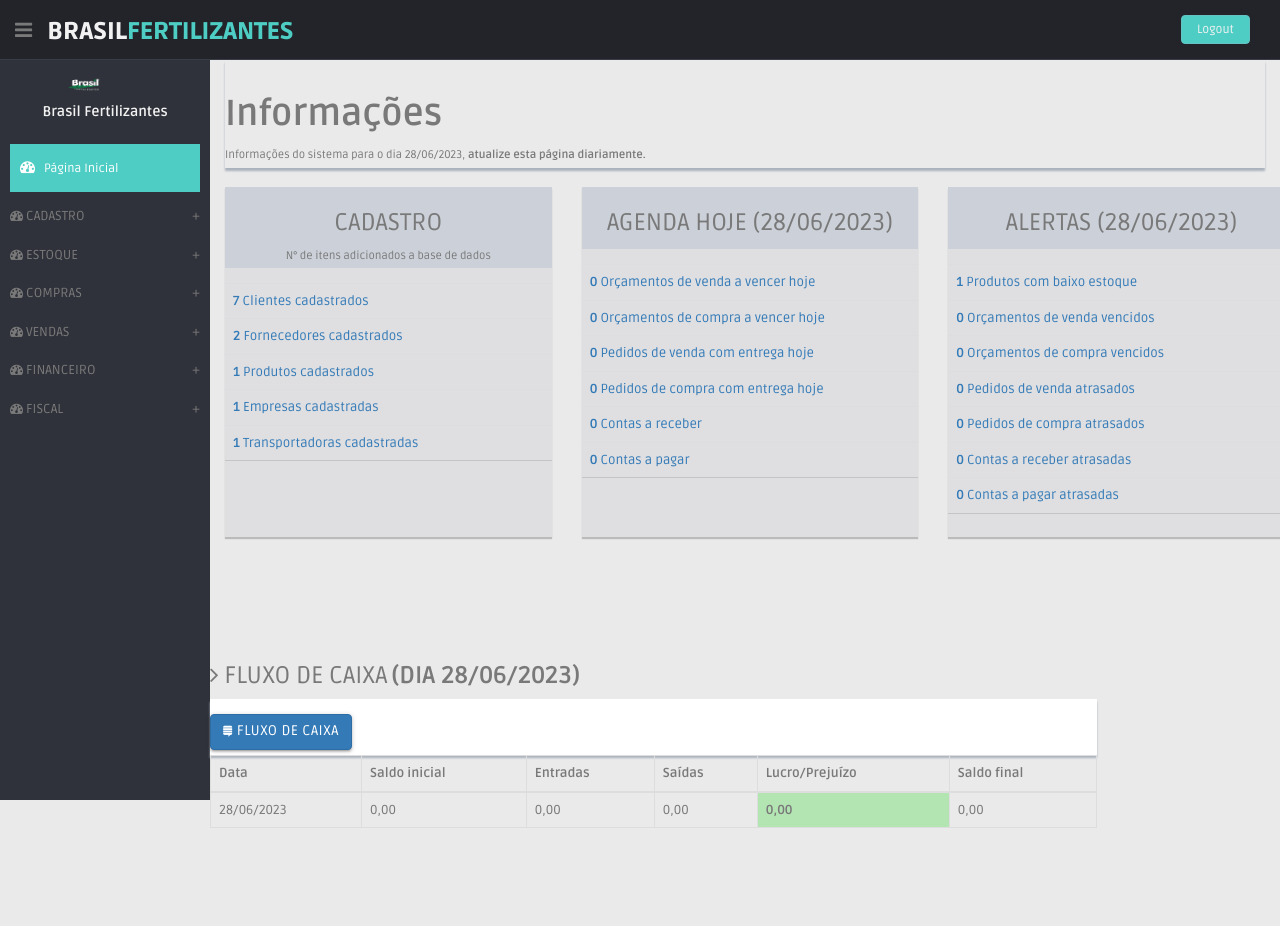
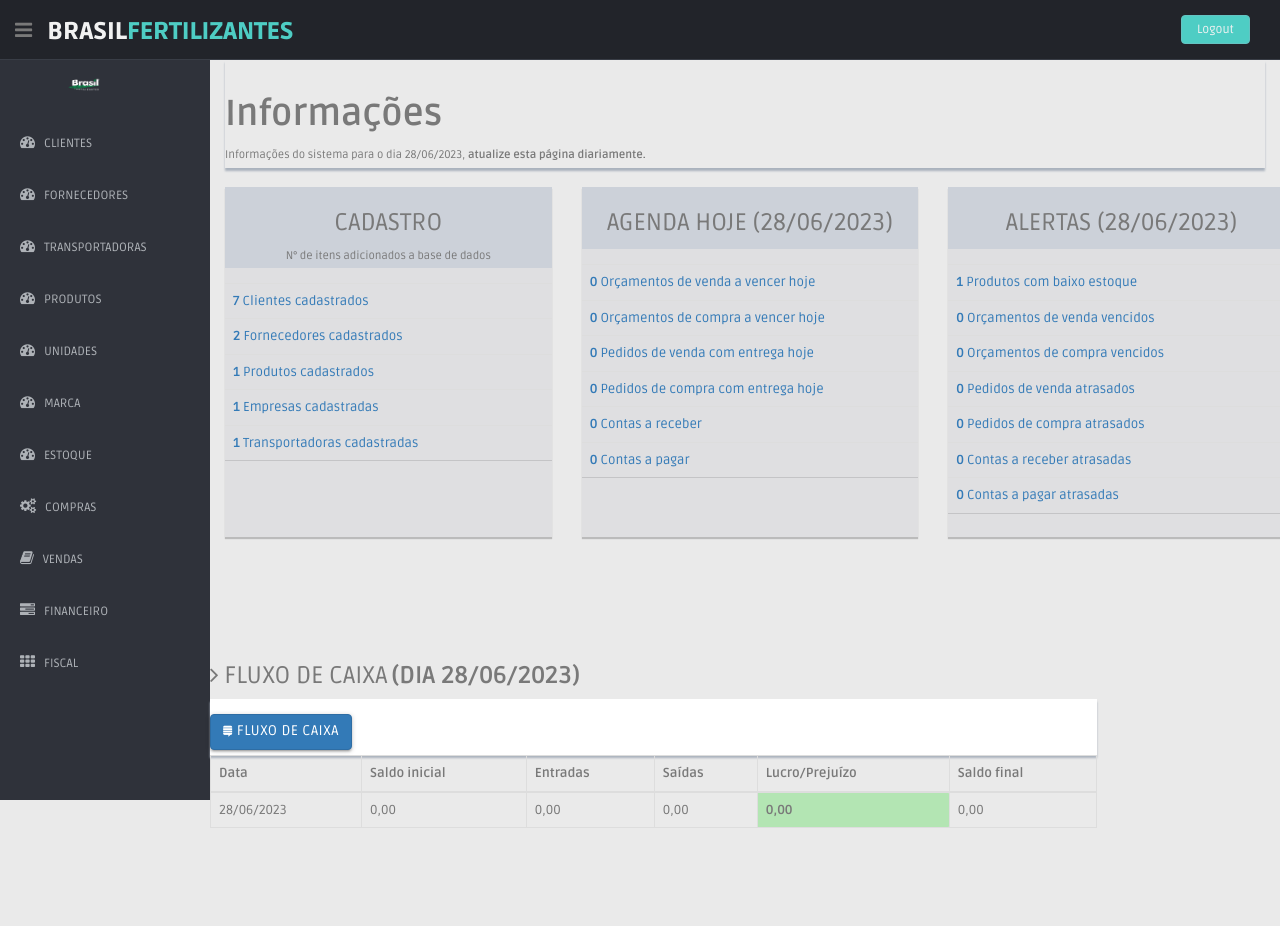
Before and after one commit to Basilio40/FERTISGE, a Django app: page / in a window 1280 px wide. Shown: the top 926 px of the page. Run offline with Django 3.2, Linux system fonts and the light colour scheme; a user stored in the database is signed in; data comes from the database, SQL or seed files in the repository; data that the repository does not hold is empty; some libraries are stand-ins or nearby versions.

Commit message:
Ajustes navbar e sidebar

```diff
--- a/djangosige/templates/base/navbar.html
+++ b/djangosige/templates/base/navbar.html
@@ -48,7 +48,7 @@
         <div class="fa fa-bars tooltips" data-placement="right" data-original-title="Toggle Navigation"></div>
       </div>
       <!--logo start-->
-      <a href="index.html" class="logo"><b>BRASIL<span>FERTILIZANTES</span></b></a>
+      <a href="{% url 'base:index' %}" class="logo"><b>BRASIL<span>FERTILIZANTES</span></b></a>
       <!--logo end-->
 
         <!--  notification end -->
--- a/djangosige/templates/base/sidebar.html
+++ b/djangosige/templates/base/sidebar.html
@@ -27,111 +27,77 @@
     <aside>
       <div id="sidebar" class="nav-collapse ">
         <!-- sidebar menu start-->
-        <ul class="sidebar-menu " id="nav-accordion">
-          <p class="centered"><a href="profile.html"><img src="{% static 'img/BRASIL_FERTILIZANTES.png' %}" class="img-circle" width="80"></a></p>
-          <h5 class="centered">Brasil Fertilizantes</h5>
+        <ul class="sidebar-menu" id="nav-accordion">
+          <p class="centered"><a href="{% url 'base:index' %}"><img src="{% static 'img/BRASIL_FERTILIZANTES.png' %}" class="img-circle" width="80"></a></p>
           <li class="mt">
-            <a class="active" href="{% url 'base:index' %}">
+          </li>
+          <li class="sub-menu">
+            <a href="{% url 'cadastro:listaclientesview' %}">
               <i class="fa fa-dashboard"></i>
-              <span>Página Inicial</span>
+              <span>CLIENTES</span>
               </a>
           </li>
-        </ul>
-          <div class="accordion_item" >
-            <div class="accordion_header">
+              <li class="sub-menu">
+                <a href="{% url 'cadastro:listafornecedoresview' %}">
+                  <i class="fa fa-dashboard"></i>
+                  <span>FORNECEDORES</span>
+                  </a>
+              </li>
+                  <li class="sub-menu">
+                    <a href="{% url 'cadastro:listatransportadorasview' %}">
+                      <i class="fa fa-dashboard"></i>
+                      <span>TRANSPORTADORAS</span>
+                      </a>
+                </li>
+                <li class="sub-menu">
+                  <a href="{% url 'cadastro:listaprodutosview' %}">
+                    <i class="fa fa-dashboard"></i>
+                    <span>PRODUTOS</span>
+                  </a>
+                  <li class="sub-menu">
+                      <a href="{% url 'cadastro:listaunidadesview' %}">
+                      <i class="fa fa-dashboard"></i>
+                        <span>UNIDADES</span>
+                      </a>
+                      <li class="sub-menu">
+                        <a href="{% url 'cadastro:listamarcasview' %}">
+                          <i class="fa fa-dashboard"></i>
+                          <span>MARCA</span>
+                          </a>
+              <li class="sub-menu">
+                <a href="{% url 'estoque:listalocalview' %}">
+                  <i class="fa fa-dashboard"></i>
+                  <span>ESTOQUE</span>
+                  </a>
+          <li class="sub-menu">
+            <a href="{% url 'compras:listaorcamentocompraview' %}">
+              <i class="fa fa-cogs"></i>
+              <span>COMPRAS</span>
+              </a>
 
-              <span>
-                <i class="fa fa-dashboard"></i> CADASTRO
-              </span>
-              <div class="icon">
-                +
-              </div>
-            </div>
-            <div class="accordion_content">
-              <li><a href="{% url 'cadastro:listaclientesview' %}">Clientes</a></li>
-              <li><a href="{% url 'cadastro:addclienteview' %}">Ad Clientes</a></li>
-              <li><a href="{% url 'cadastro:listafornecedoresview' %}">Fornecedores</a></li>
-              <li><a href="{% url 'cadastro:addfornecedorview' %}">Ad Fornecedor</a></li>
-              <li><a href="{% url 'cadastro:listatransportadorasview' %}">Transportadoras</a></li>
-              <li><a href="{% url 'cadastro:addtransportadoraview' %}">Ad Transportadora</a></li>
-              <li><a href="{% url 'cadastro:listaprodutosview' %}">Produtos</a></li>
-              <li><a href="{% url 'cadastro:addprodutoview' %}">Ad Produto</a></li>
-              <li><a href="{% url 'cadastro:listaprodutosbaixoestoqueview' %}">Baixo Estoque</a></li>
-            </div>
-          </div>
-          <div class="accordion_item" >
-            <div class="accordion_header">
-              <span>
-                <i class="fa fa-dashboard"></i> ESTOQUE
-              </span>
-              <div class="icon">
-                +
-              </div>
-            </div>
-            <div class="accordion_content">
-              <li><a href="#">Blank Page</a></li>
-              <li><a href="#">Login</a></li>
-            </div>
-          </div>
-          <div class="accordion_item" >
-            <div class="accordion_header">
-              <span>
-                <i class="fa fa-dashboard"></i> COMPRAS
-              </span>
-              <div class="icon">
-                +
-              </div>
-            </div>
-            <div class="accordion_content">
-              <li><a href="#">Blank Page</a></li>
-              <li><a href="#">Login</a></li>
-            </div>
-          </div>
-          <div class="accordion_item" >
-            <div class="accordion_header">
-              <span>
-                <i class="fa fa-dashboard"></i> VENDAS
-              </span>
-              <div class="icon">
-                +
-              </div>
-            </div>
-            <div class="accordion_content">
-              <li><a href="#">Blank Page</a></li>
-              <li><a href="#">Login</a></li>
-            </div>
-          </div>
-          <div class="accordion_item" >
-            <div class="accordion_header">
-              <span>
-                <i class="fa fa-dashboard"></i> FINANCEIRO
-              </span>
-              <div class="icon">
-                +
-              </div>
-            </div>
-            <div class="accordion_content">
-              <li><a href="#">Blank Page</a></li>
-              <li><a href="#">Login</a></li>
-            </div>
-          </div>
-          <div class="accordion_item" >
-            <div class="accordion_header">
-              <span>
-                <i class="fa fa-dashboard"></i> FISCAL
-              </span>
-              <div class="icon">
-                +
-              </div>
-            </div>
-            <div class="accordion_content">
-              <li><a href="#">Blank Page</a></li>
-              <li><a href="#">Login</a></li>
-            </div>
-          </div>
+          </li>
+          <li class="sub-menu">
+            <a href="{% url 'vendas:listaorcamentovendaview' %}">
+              <i class="fa fa-book"></i>
+              <span>VENDAS</span>
+              </a>
 
+          </li>
+          <li class="sub-menu">
+            <a href="{% url 'financeiro:listalancamentoview' %}">
+              <i class="fa fa-tasks"></i>
+              <span>FINANCEIRO</span>
+              </a>
 
+          </li>
+          <li class="sub-menu">
+            <a href="{% url 'fiscal:listanotafiscalsaidaview' %}">
+              <i class="fa fa-th"></i>
+              <span>FISCAL</span>
+              </a>
+          </li>
 
+       </li>
         <!-- sidebar menu end-->
       </div>
     </aside>
```
